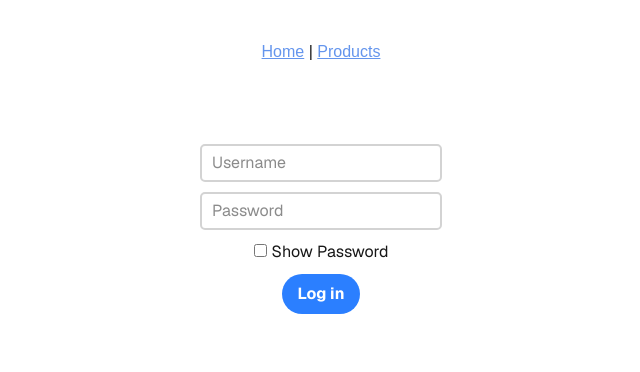
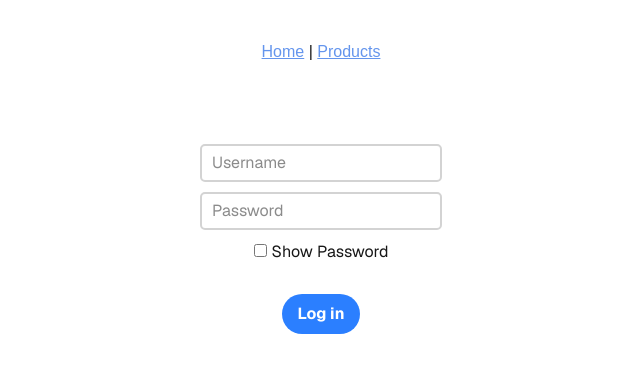
Before and after one commit to markdeleon01/vape2go-app, a Next.js app: page /admin in a window 1280 px wide. Shown: the top 372 px of the page, without its empty margins (319-959 px from the left). Built offline with nearby package versions, Linux system fonts and the light colour scheme.

Commit message:
Button sizes

```diff
--- a/app/globals.css
+++ b/app/globals.css
@@ -42,4 +42,5 @@ input {
 
 button {
 	cursor: pointer;
+	width: 100%;
 }
--- a/app/products/page.tsx
+++ b/app/products/page.tsx
@@ -38,7 +38,6 @@ export default function ProductsPage() {
 					<Suspense fallback={<Loading />}>
 						{ isLoading && <Loading />}
 						{ !isLoading && <ProductsList products={products} />}
-
 					</Suspense>
 				</ErrorBoundary>
 			</main>
--- a/app/ui/loginForm.tsx
+++ b/app/ui/loginForm.tsx
@@ -171,7 +171,7 @@ export default function LoginForm() {
 						</div>
 					</div>
 					<div className={styles.row}>
-						<div>
+						<div className={styles.loginButton}>
 							<button
 								id='loginButton'
 								type='submit'
--- a/app/ui/productDelete.tsx
+++ b/app/ui/productDelete.tsx
@@ -64,6 +64,7 @@ export default function ProductDelete({
 
 	return (
 		<>
+			<form>
 				<div className={styles.productItem}>
 					<div className={styles.name}>
 						<p>
@@ -138,8 +139,8 @@ export default function ProductDelete({
 						</button>
 					</div>
 				</div>
-			{ errorMsg &&
-				<ErrorComponent error={new Error(errorMsg)}/>
+			</form>
+			{ errorMsg && <ErrorComponent error={new Error(errorMsg)}/>
 			}
 		</>
 	)
--- a/app/ui/productEdit.tsx
+++ b/app/ui/productEdit.tsx
@@ -432,9 +432,7 @@ export default function ProductEdit({
 							type='submit'
 							className='bg-blue-500 hover:bg-blue-700 text-white font-bold py-2 px-4 rounded-full'
 							onClick={handleSaveButtonClick}
-						>
-							Save
-						</button>
+						>Save</button>
 					</div>
 				</div>
 			</form>
--- a/app/ui/styles.loginForm.module.css
+++ b/app/ui/styles.loginForm.module.css
@@ -47,3 +47,7 @@
 .showPasswordLabel {
 	padding-left: 5px;
 }
+
+.loginButton {
+	padding-top: 20px;
+}
```
Also changed, not shown: app/ui/productAdd.tsx (+9 -4 lines). Lines whose indentation alone changed are shown as unchanged.
